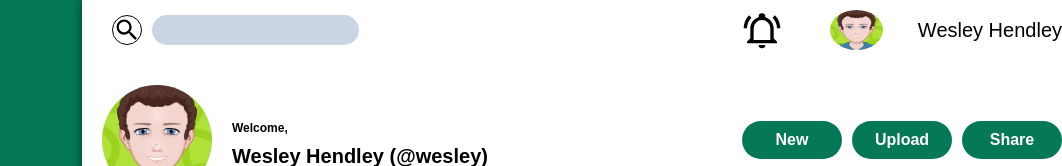
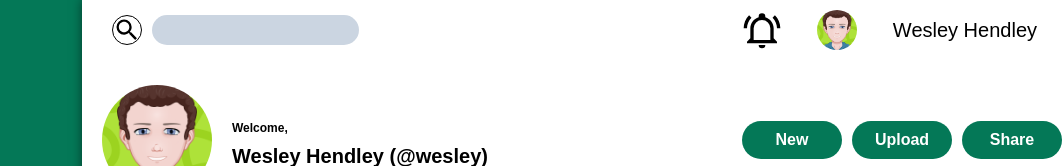
Before and after one commit to Schnretzl/admin-dashboard, a plain HTML site: page index.html in a window 1280 px wide. Shown: the top 166 px of the page, 218-1280 px from the left. Drawn offline with Linux system fonts and the light colour scheme.

Commit message:
Fix profile photo at top.  Add margin next to name at top right

```diff
--- a/styles.css
+++ b/styles.css
@@ -65,6 +65,10 @@ ul{
     z-index: 1;
 }
 
+.header span{
+    margin-right: 25px;
+}
+
 #searchbar{
     border: none;
     border-radius: 15px;
@@ -114,6 +118,7 @@ ul{
 
 .user img{
     height: 40px;
+    width: auto;
 }
 
 .avatar{
```
